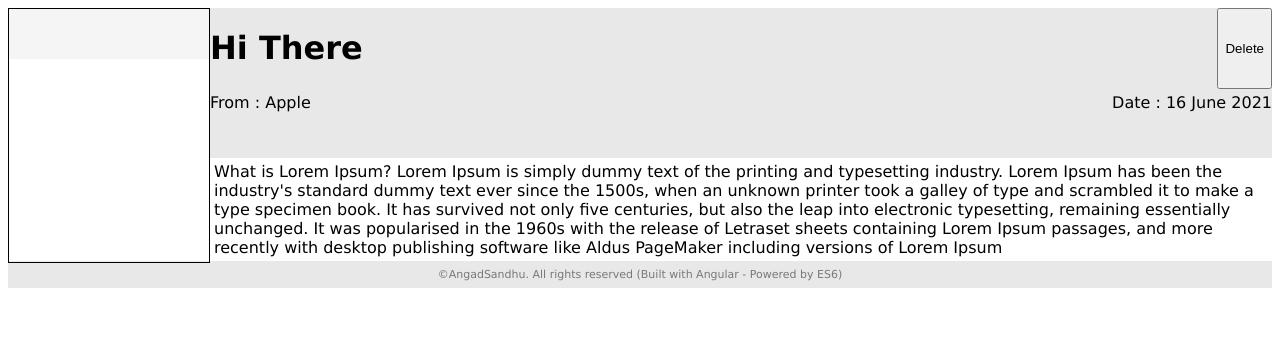
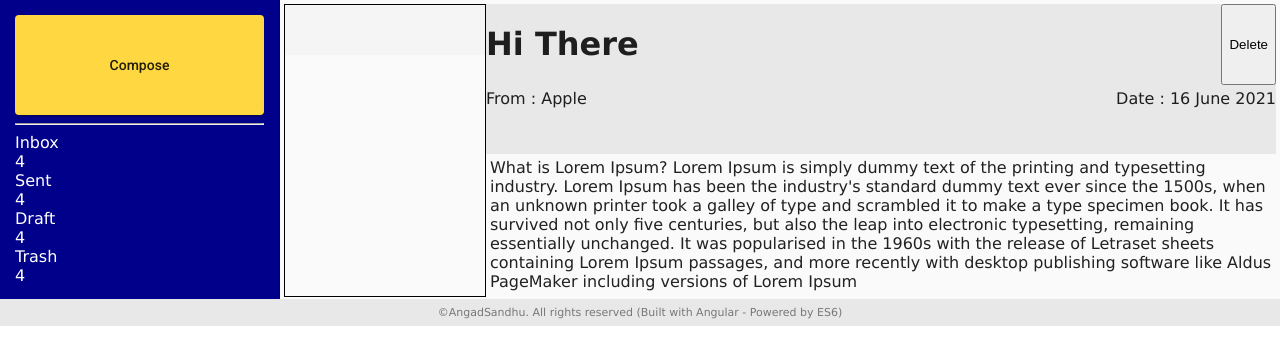
Before and after one commit to AngadSandhu/email-template, an Angular app: page / in a window 1280 px wide. Shown: the top 364 px of the page. Built offline with nearby package versions, Linux system fonts and the light colour scheme.

Commit message:
Added Angular Material

```diff
--- a/angular.json
+++ b/angular.json
@@ -28,6 +28,7 @@
               "src/assets"
             ],
             "styles": [
+              "./node_modules/@angular/material/prebuilt-themes/deeppurple-amber.css",
               "src/styles.scss"
             ],
             "scripts": []
@@ -91,6 +92,7 @@
               "src/assets"
             ],
             "styles": [
+              "./node_modules/@angular/material/prebuilt-themes/deeppurple-amber.css",
               "src/styles.scss"
             ],
             "scripts": []
--- a/package.json
+++ b/package.json
@@ -18,6 +18,7 @@
     "@angular/core": "~11.2.13",
     "@angular/flex-layout": "^12.0.0-beta.34",
     "@angular/forms": "~11.2.13",
+    "@angular/material": "^11.2.13",
     "@angular/platform-browser": "~11.2.13",
     "@angular/platform-browser-dynamic": "~11.2.13",
     "@angular/router": "~11.2.13",
--- a/src/app/app.component.html
+++ b/src/app/app.component.html
@@ -1,5 +1,39 @@
-<div class="main-content">
-  <app-mail-list></app-mail-list>
-  <app-mail-detail></app-mail-detail>
-</div>
+
+<mat-sidenav-container>
+  <mat-sidenav mode="side" #sidenav opened position="start">
+    <div class="compose">
+      <button mat-raised-button color="accent">Compose</button>
+    </div>
+    <hr/>
+    <div class="menu-options">
+      <div class="menu-item">
+        <div class="">Inbox</div>
+        <div class="">4</div>
+      </div>
+      <div class="menu-item">
+        <div class="">Sent</div>
+        <div class="">4</div>
+      </div>
+      <div class="menu-item">
+        <div class="">Draft</div>
+        <div class="">4</div>
+      </div>
+      <div class="menu-item">
+        <div class="">Trash</div>
+        <div class="">4</div>
+      </div>
+    </div>
+  </mat-sidenav>
+  <mat-sidenav-content>
+
+    <div class="main-content">
+      <div class="main-content">
+        <app-mail-list></app-mail-list>
+        <app-mail-detail></app-mail-detail>
+      </div>
+    </div>
+    <router-outlet></router-outlet>
+  </mat-sidenav-content>
+</mat-sidenav-container>
+
 <app-footer></app-footer>
--- a/src/app/app.component.scss
+++ b/src/app/app.component.scss
@@ -1,7 +1,9 @@
 :host {
   padding: 0;
   margin: 0;
-  height: 100% !important;
+  html, body {
+    height: 100%;
+  }
 
   font-family: Verdana, Geneva, Tahoma, sans-serif;
 
@@ -10,4 +12,40 @@
     display: flex;
     justify-content: space-between;
   }
+
+  mat-sidenav {
+    width: 280px;
+    padding:15px;
+  }
+  .mat-drawer {
+      background-color: darkblue;
+      color:#fff
+  }
+
+  .main-content {
+      padding:2px;
+  }
+
+  .toolbar-spacer {
+      flex: 1 1 auto;
+  }
+
+  .compose {
+    width: 100%;
+    height: 100px;
+    button {
+      width: 100%;
+      height: 100%;
+    }
+  }
+
+  .menu-options {
+    display: flex;
+    flex-direction: column;
+  }
+
+  .menu-item{
+    width: 100%;
+    justify-content: space-between;
+  }
 }
--- a/src/app/app.module.ts
+++ b/src/app/app.module.ts
@@ -7,6 +7,21 @@ import { MailListComponent } from './components/mail-list/mail-list.component';
 import { MailDetailComponent } from './components/mail-detail/mail-detail.component';
 import { FooterComponent } from './components/footer/footer.component';
 import { HttpClientModule } from '@angular/common/http';
+
+// Angular Material Modules Imports
+import { MatSidenavModule } from "@angular/material/sidenav";
+import { BrowserAnimationsModule } from '@angular/platform-browser/animations';
+import { MatButtonModule } from "@angular/material/button";
+import { MatCardModule } from "@angular/material/card";
+import { MatIconModule } from "@angular/material/icon";
+
+
+const MATERIAL_MODULES = [
+  MatCardModule,
+  MatSidenavModule,
+  MatButtonModule,
+  MatIconModule
+]
 
 @NgModule({
   declarations: [
@@ -18,7 +33,9 @@ import { HttpClientModule } from '@angular/common/http';
   imports: [
     BrowserModule,
     AppRoutingModule,
-    HttpClientModule
+    HttpClientModule,
+    BrowserAnimationsModule,
+    MATERIAL_MODULES
   ],
   providers: [],
   bootstrap: [AppComponent]
--- a/src/index.html
+++ b/src/index.html
@@ -6,6 +6,9 @@
   <base href="/">
   <meta name="viewport" content="width=device-width, initial-scale=1">
   <link rel="icon" type="image/x-icon" href="favicon.ico">
+  <link rel="preconnect" href="https://fonts.gstatic.com">
+  <link href="https://fonts.googleapis.com/css2?family=Roboto:wght@300;400;500&display=swap" rel="stylesheet">
+  <link href="https://fonts.googleapis.com/icon?family=Material+Icons" rel="stylesheet">
 </head>
 <body>
   <app-root></app-root>
--- a/src/styles.scss
+++ b/src/styles.scss
@@ -1 +1,4 @@
 /* You can add global styles to this file, and also import other style files */
+
+html, body { height: 100%; }
+body { margin: 0; font-family: Roboto, "Helvetica Neue", sans-serif; }
```
Also changed, not shown: 1 other file (tests, documents, lock files or other folders).
